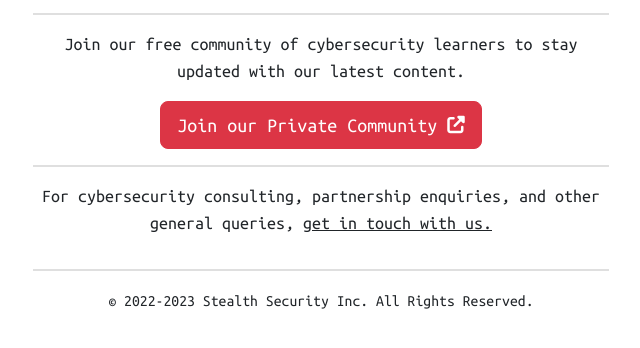
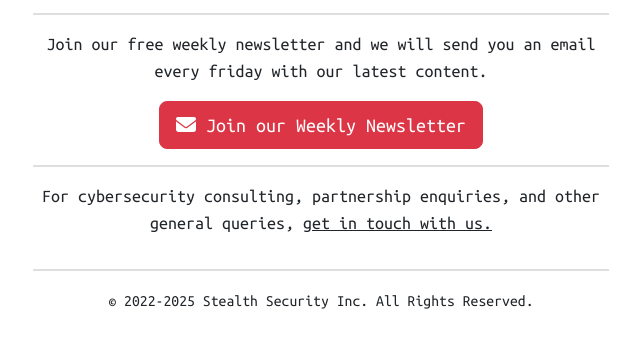
Before and after one commit to teamstealthsec/teamstealthsec.github.io, a plain HTML site: page index.html in a window 1280 px wide. Shown: the part 418-766 px from the top of the page, without its empty margins (319-959 px from the left). Drawn offline with nearby package versions, Linux system fonts and the light colour scheme; a script that the page names is missing.

Commit message:
courses url and newsletter url change

```diff
--- a/index.html
+++ b/index.html
@@ -29,14 +29,14 @@
                     <a class="btn btn-outline-danger" href="https://youtube.com/@stealthsecurity_sh?sub_confirmation=true" target="_blank" onclick="fathom.trackEvent('view channel');"><i class="fa-brands fa-youtube"></i> Videos</a>
                 </div>
                 <div class="col">
-                    <a class="btn btn-outline-primary" href="https://nas.io/stealthsecurity/products" target="_blank" onclick="fathom.trackEvent('view courses');"><i class="fa-solid fa-graduation-cap"></i> Courses</a>
+                    <a class="btn btn-outline-primary" href="https://courses.stealthsecurity.sh" target="_blank" onclick="fathom.trackEvent('view courses');"><i class="fa-solid fa-graduation-cap"></i> Courses</a>
                 </div>
             </div>
             <hr/>
             <div class="row cta">
-                <p>Join our free community of cybersecurity learners to stay updated with our latest content.</p>
+                <p>Join our free weekly newsletter and we will send you an email every friday with our latest content.</p>
                 <div class="col-8 offset-2">
-                    <a class="btn btn-danger btn-lg" href="https://nas.io/stealthsecurity/" target="_blank" onclick="fathom.trackEvent('view community');">Join our Private Community <i class="fa-solid fa-up-right-from-square"></i></a>
+                    <a class="btn btn-danger btn-lg" href="https://stealthsecurity.substack.com" target="_blank" onclick="fathom.trackEvent('view newsletter');"><i class="fa-solid fa-envelope"></i> Join our Weekly Newsletter</a>
                 </div>
             </div>
             <hr/>
@@ -45,7 +45,7 @@
             </div>
             <hr/>
             <div class="row footer">
-                <p><small>&copy; 2022-2023 Stealth Security Inc. All Rights Reserved.</small></p>
+                <p><small>&copy; 2022-2025 Stealth Security Inc. All Rights Reserved.</small></p>
             </div>
         </div>
     </div>
```
